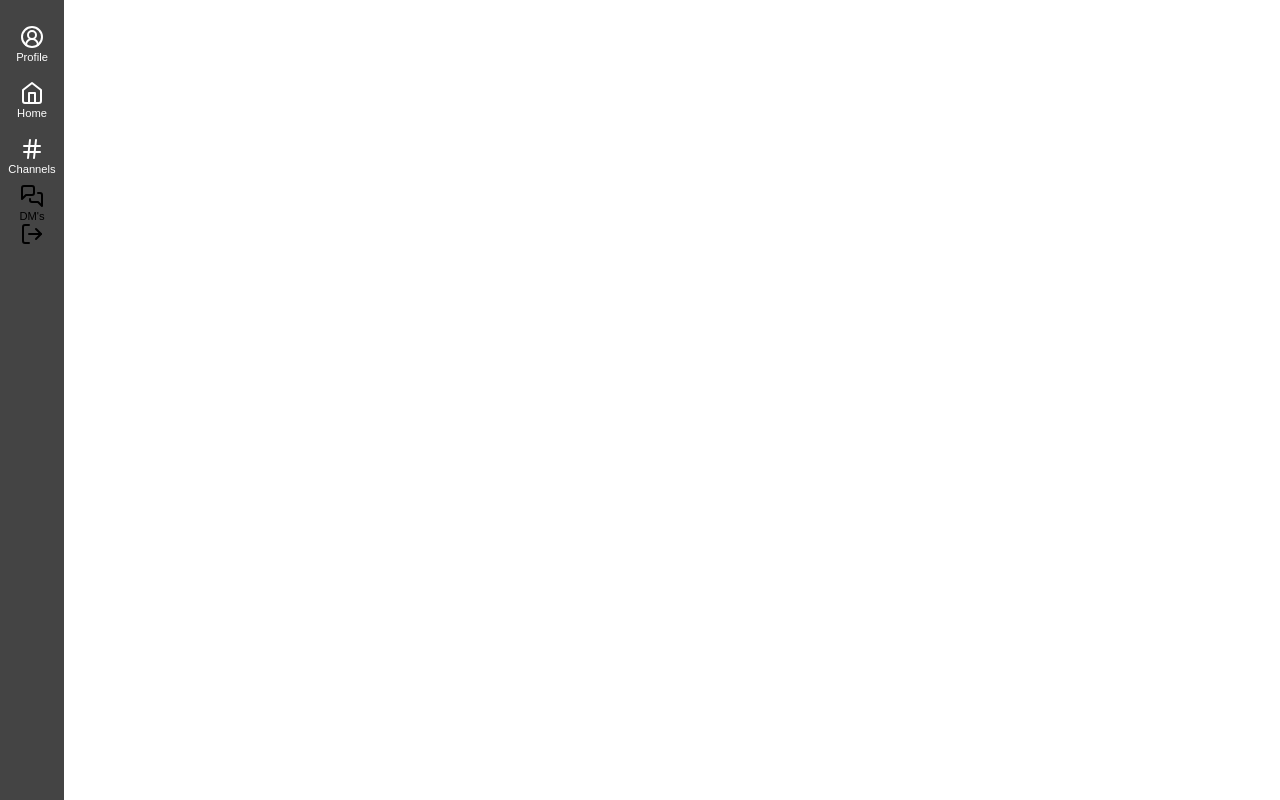
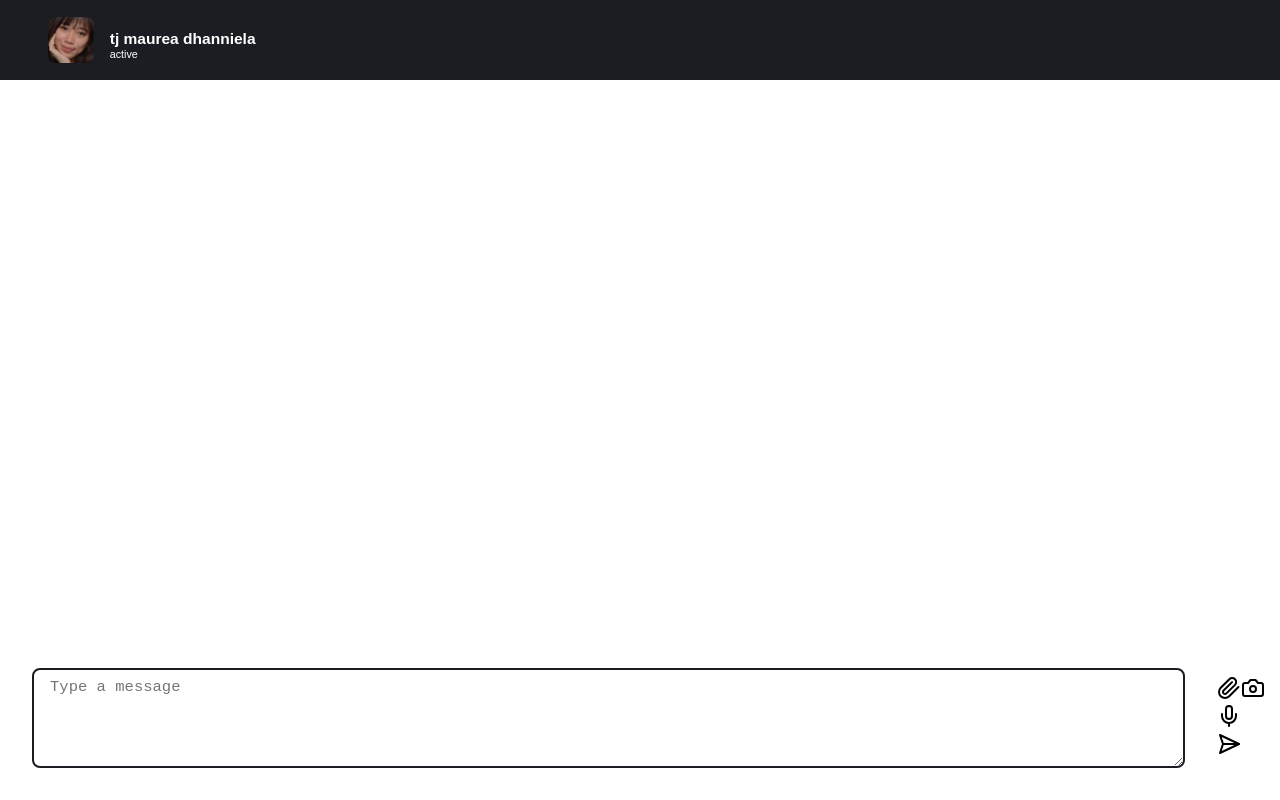
Before and after one commit to dhanniela/Slack-App, a React (Vite) app in the folder Slack-App/: page /dms in a window 1280 px wide. Built offline with nearby package versions, Linux system fonts and the light colour scheme; sample sign-in values are in the browser's storage; a web font is replaced by a local one.

Commit message:
refactor dm

```diff
--- a/Slack-App/src/App.css
+++ b/Slack-App/src/App.css
@@ -183,6 +183,77 @@
   text-decoration: underline;
 }
 
+.container {
+  width: 100vw;
+}
+
+.chat {
+  display: flex;
+  flex-direction: column;
+  height: 100vh;
+  background: white;
+}
+
+.chat-header {
+  display: flex;
+  width: 100vw;
+  height: 10vh;
+  background: #1a1d21;
+}
+
+.profile {
+  display: flex;
+  align-items: center;
+  justify-content: center;
+  padding: 0 2rem;
+  position: relative;
+  cursor: pointer;
+}
+
+.pp {
+  width: clamp(2rem, 1.714rem + 1.429vw, 3rem);
+  border-radius: 0.5rem;
+  margin: 0.4rem 1rem;
+}
+
+.username {
+  display: flex;
+  flex-direction: column;
+  margin: 0.6rem 0 0 0;
+}
+
+.username h2 {
+  color: white;
+  font-size: clamp(0.8rem, 0.743rem + 0.286vw, 1rem);
+  margin: 0;
+}
+
+.username span {
+  color: white;
+  font-size: clamp(0.5rem, 0.443rem + 0.286vw, 0.7rem);
+}
+
+.chat-box {
+  flex: 1;
+}
+
+.chat-footer {
+  display: flex;
+  justify-content: center;
+  align-items: center;
+}
+
+.chat-footer textarea {
+  width: 100vw;
+  min-height: 10vh;
+  border-radius: 0.5rem;
+  margin: 2rem;
+  outline: none;
+  font-size: clamp(0.8rem, 0.743rem + 0.286vw, 1rem);
+  padding: 0.5rem 1rem;
+  border: 2px solid #1a1d21;
+}
+
 body {
   font-family: "Poppins", sans-serif;
   background-color: white;
--- a/Slack-App/src/App.scss
+++ b/Slack-App/src/App.scss
@@ -1,6 +1,7 @@
 @import url("https://fonts.cdnfonts.com/css/poppins");
 @import "styles/sidebar";
 @import "styles/login";
+@import "styles/dm";
 
 $fontStyle: "Poppins", sans-serif;
 
--- a/Slack-App/src/components/Dashboard.jsx
+++ b/Slack-App/src/components/Dashboard.jsx
@@ -4,7 +4,9 @@ import { DirectMessage } from "../pages/DirectMessage";
 import { Sidebar } from "./sidebar/Sidebar";
 
 export const Dashboard = (
-    <Route path="/" element={<Sidebar/>}>
-        <Route path="dms" element={<DirectMessage/>}/>
+    <Route>
+        <Route path="/" element={<Sidebar/>}/>
+        <Route path="/dms" element={<DirectMessage/>}/>
     </Route>
+
 );
--- a/Slack-App/src/pages/DirectMessage.jsx
+++ b/Slack-App/src/pages/DirectMessage.jsx
@@ -1,16 +1,36 @@
 import { useState } from "react";
 import { useEffect } from "react";
-import { Lock, Mail } from "lucide-react";
-import './dm.css'
+import { UserCircle2, Paperclip, Camera, Mic, SendHorizontal } from "lucide-react";
 
 export const DirectMessage = () => {
+    console.log("dms");
+
     return (
-        <div className="container">
-            <div className="chat">
-                <div className="chat-header">
+        <div class="container">
+            <div class="chat">
+                <div class="chat-header">
+                    <div class="profile">
+                        <img className="pp" src="src/assets/images/dhanniela.jpg" alt={<UserCircle2/>}/>
+                        <div className="username">
+                            <h2>tj maurea dhanniela</h2>
+                            <span>active</span>
+                        </div>
+                    </div>
                 </div>
-                <div className="chat-box"></div>
-                <div className="chat-footer"></div>
+                <div class="chat-box"></div>
+                <div class="chat-footer">
+                    <textarea placeholder="Type a message"></textarea>
+                    <div className="shortcut-icons">
+                        <div className="attachment-icons">
+                            <Paperclip />
+                            <Camera />
+                            <Mic />
+                        </div>
+                        <div className="send-icon">
+                            <SendHorizontal />
+                        </div>
+                    </div>
+                </div>
             </div>
         </div>
     )
--- a/Slack-App/src/pages/dm.css
+++ /dev/null
@@ -1,90 +0,0 @@
-*{
-    padding: 0;
-    margin: 0;
-    box-sizing: border-box;
-}
-
-.container{
-    width: 500px;
-    margin: auto;
-}
-
-.chat{
-    display: flex;
-    flex-direction: column;
-    height: 100vh;
-    background: rgb(112, 94, 6);
-}
-
-.chat-header{
-    display: flex;
-    cursor: pointer;
-}
-
-.profile{
-    width: 100%;
-    background: rgb(236, 197, 197);
-    display: flex;
-    align-items: center;
-    height: 60px;
-    padding: 0px 10px;
-    position: relative;
-}
-
-.profile .pp{
-    width: 50px;
-    display: inline-block;
-    border-radius: 50%;
-    margin-left: 32px;
-}
-
-.profile .arrow{
-    display: inline-block;
-    width: 30px;
-    position: absolute;
-    top: 19px;
-    cursor: pointer;
-}
-
-.profile h2{
-    display: inline-block;
-    line-height: 60px;
-    vertical-align: bottom;
-    color: white;
-    font-size: 20px;
-}
-
-.profile span{
-    color: white;
-    position: absolute;
-    top: 42px;
-    left: 100px;
-    font-size: 14px;
-}
-
-.chat-box{
-    flex: 1;
-}
-
-.chat-footer{
-    display: flex;
-    justify-content: center;
-    align-items: center;
-    border-radius: 60px;
-    position: relative;
-    cursor: pointer;
-}
-
-.chat-footer textarea{
-    display: block;
-    flex: 1;
-    width: 100%;
-    border-radius: 60px;
-    margin: 5px;
-    outline: none;
-    font-size: 19px;
-    padding-left: 40px;
-    padding-right: 90px;
-    border: 2px solid #ccc;
-    color: #555;
-}
--- /dev/null
+++ b/Slack-App/src/styles/_dm.scss
@@ -0,0 +1,70 @@
+.container{
+    width: 100vw;
+}
+
+.chat{
+    display: flex;
+    flex-direction: column;
+    height: 100vh;
+    background: white;
+}
+
+.chat-header{
+    display: flex;
+    width: 100vw;
+    height: 10vh;
+    background: #1a1d21;
+}
+
+.profile {
+    display: flex;
+    align-items: center;
+    justify-content: center;
+    padding: 0 2rem;
+    position: relative;
+    cursor: pointer;
+}
+
+.pp{
+    width: clamp(2rem, 1.714rem + 1.429vw, 3rem);
+    border-radius: .5rem;
+    margin: .4rem 1rem;
+}
+
+.username{
+    display: flex;
+    flex-direction: column;
+    margin: .6rem 0 0 0;
+}
+
+.username h2{
+    color: white;
+    font-size: clamp(0.8rem, 0.743rem + 0.286vw, 1rem);
+    margin: 0;
+}
+
+.username span{
+    color: white;
+    font-size: clamp(0.5rem, 0.443rem + 0.286vw, 0.7rem);
+}
+
+.chat-box{
+    flex: 1;
+}
+
+.chat-footer{
+    display: flex;
+    justify-content: center;
+    align-items: center;
+}
+
+.chat-footer textarea{
+    width: 100vw;
+    min-height: 10vh;
+    border-radius: .5rem;
+    margin: 2rem;
+    outline: none;
+    font-size: clamp(0.8rem, 0.743rem + 0.286vw, 1rem);
+    padding: .5rem 1rem;
+    border: 2px solid #1a1d21;
+}
```
Also changed, not shown: Slack-App/src/components/Sidebar.jsx (+54 -0 lines), Slack-App/src/pages/dm.html (deleted, +0 -46 lines), 1 other file (tests, documents, lock files or other folders).
